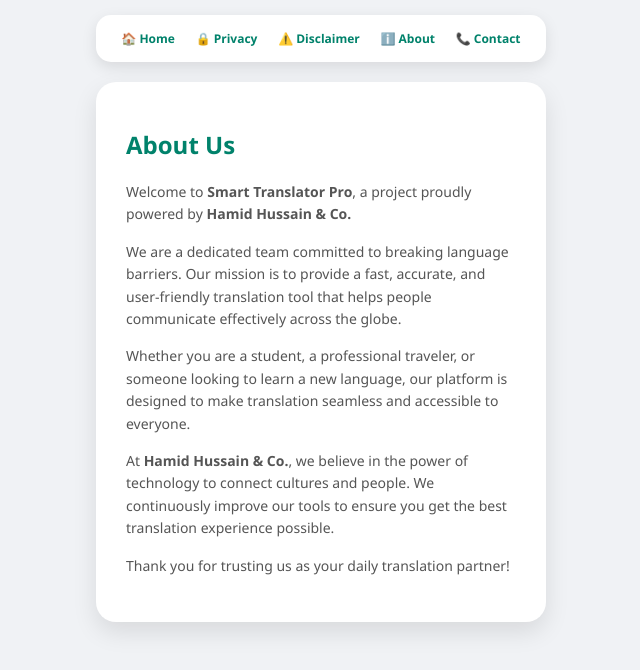
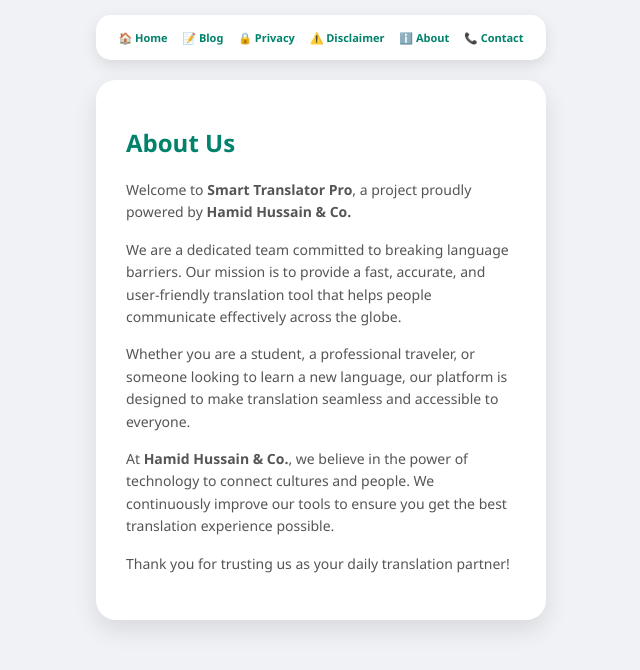
Before and after one commit to kajubotla/Translator, a plain HTML site: page about.html in a window 1280 px wide. Shown: the whole page, without its empty margins (319-959 px from the left). Drawn offline with Linux system fonts and the light colour scheme.

Commit message:
Update about.html

```diff
--- a/about.html
+++ b/about.html
@@ -7,7 +7,7 @@
     <style>
         body { font-family: 'Segoe UI', sans-serif; background: #f0f2f5; padding: 15px; margin: 0; display: flex; flex-direction: column; align-items: center; }
         .nav-box { background: white; width: 100%; max-width: 450px; padding: 15px; border-radius: 15px; box-shadow: 0 5px 15px rgba(0,0,0,0.1); display: flex; justify-content: space-around; margin-bottom: 20px; box-sizing: border-box; }
-        .nav-box a { text-decoration: none; color: #00826b; font-weight: bold; font-size: 12px; }
+        .nav-box a { text-decoration: none; color: #00826b; font-weight: bold; font-size: 11px; }
         .box { background: white; width: 100%; max-width: 450px; padding: 30px; border-radius: 20px; box-shadow: 0 10px 25px rgba(0,0,0,0.1); box-sizing: border-box; }
         h1 { color: #00826b; font-size: 24px; margin-bottom: 20px; }
         p { color: #555; line-height: 1.6; font-size: 14px; margin-bottom: 15px; }
@@ -17,6 +17,7 @@
 
     <div class="nav-box">
         <a href="index.html">🏠 Home</a>
+        <a href="blog.html">📝 Blog</a>
         <a href="privacy.html">🔒 Privacy</a>
         <a href="disclaimer.html">⚠️ Disclaimer</a>
         <a href="about.html">ℹ️ About</a>
```
